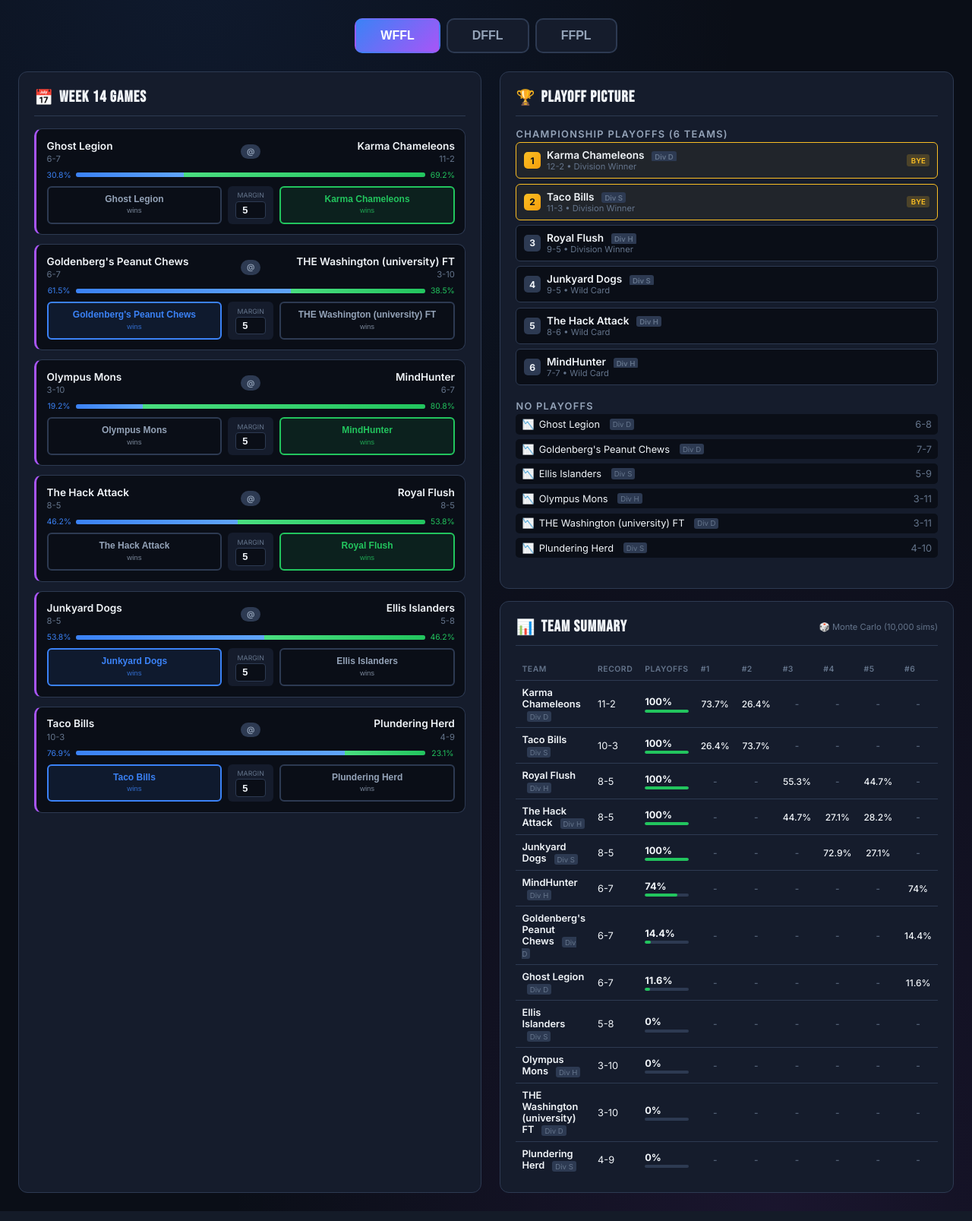
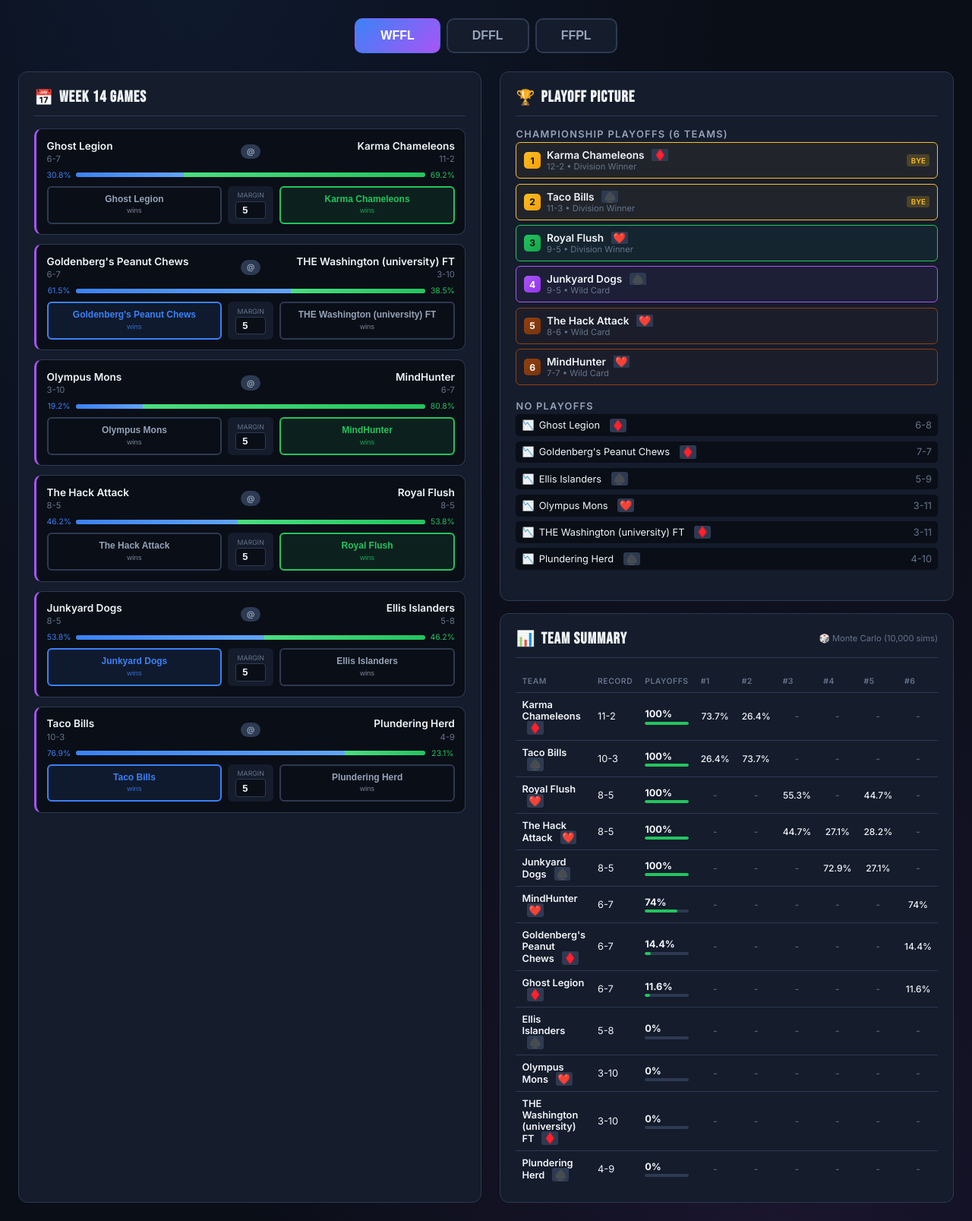
Before and after one commit to flynnswalker/ff-scheduling, a Flask app: page / in a window 1280 px wide. Shown: the part 96-1703 px from the top of the page at 76% size. Run offline with Flask 3, Linux system fonts and the light colour scheme.

Commit message:
Add division emojis and seed-based playoff bracket highlighting
Division emojis:
- WFFL: D=♦️, S=♠️, H=❤️
- DFFL: D=♦️, N=🌙, M=🔮
- FFPL: O=🦉, W=🧙, D=♦️

Playoff bracket highlighting:
- Seeds 1-2: Gold (bye)
- Seed 3: Green
- Seed 4: Purple
- Seeds 5-6: Brown
- Removed red highlighting from relegation teams

```diff
--- a/templates/index.html
+++ b/templates/index.html
@@ -388,6 +388,21 @@
             background: rgba(251, 191, 36, 0.05);
         }
 
+        .playoff-team.seed-3 {
+            border-color: var(--accent-green);
+            background: rgba(34, 197, 94, 0.05);
+        }
+
+        .playoff-team.seed-4 {
+            border-color: var(--accent-purple);
+            background: rgba(168, 85, 247, 0.05);
+        }
+
+        .playoff-team.seed-5, .playoff-team.seed-6 {
+            border-color: #92400e;
+            background: rgba(146, 64, 14, 0.05);
+        }
+
         .seed-badge {
             width: 22px;
             height: 22px;
@@ -403,6 +418,21 @@
         .seed-badge.gold {
             background: linear-gradient(135deg, var(--accent-gold), #f59e0b);
             color: var(--bg-dark);
+        }
+
+        .seed-badge.green {
+            background: linear-gradient(135deg, var(--accent-green), #16a34a);
+            color: var(--bg-dark);
+        }
+
+        .seed-badge.purple {
+            background: linear-gradient(135deg, var(--accent-purple), #9333ea);
+            color: white;
+        }
+
+        .seed-badge.brown {
+            background: linear-gradient(135deg, #92400e, #78350f);
+            color: white;
         }
 
         .playoff-team-info {
@@ -443,7 +473,7 @@
         }
 
         .releg-team {
-            border-left: 3px solid var(--accent-red);
+            /* No special highlighting for relegation teams */
         }
 
         .releg-team.danger {
@@ -569,8 +599,8 @@
         }
 
         .division-badge {
-            font-size: 0.6rem;
-            padding: 0.1rem 0.25rem;
+            font-size: 0.85rem;
+            padding: 0.05rem 0.15rem;
             border-radius: 3px;
             background: var(--border-color);
             color: var(--text-muted);
@@ -746,6 +776,45 @@
         });
         {% endfor %}
 
+        // Division emoji mapping for each league
+        const divisionEmojis = {
+            'WFFL': {
+                'D': '♦️',  // Diamonds
+                'S': '♠️',  // Spades
+                'H': '❤️',  // Hearts
+            },
+            'DFFL': {
+                'D': '♦️',  // Diamonds
+                'N': '🌙',  // Night/North
+                'M': '🔮',  // Mages/Magic
+            },
+            'FFPL': {
+                'O': '🦉',  // Owls
+                'W': '🧙',  // Wizards
+                'D': '♦️',  // Diamonds
+            }
+        };
+
+        function getDivisionEmoji(leagueName, division) {
+            return divisionEmojis[leagueName]?.[division] || division;
+        }
+
+        function getSeedClass(seed) {
+            if (seed <= 2) return 'has-bye';
+            if (seed === 3) return 'seed-3';
+            if (seed === 4) return 'seed-4';
+            if (seed === 5) return 'seed-5';
+            if (seed === 6) return 'seed-6';
+            return '';
+        }
+
+        function getSeedBadgeClass(seed) {
+            if (seed <= 2) return 'gold';
+            if (seed === 3) return 'green';
+            if (seed === 4) return 'purple';
+            return 'brown';
+        }
+
         function switchLeague(leagueName) {
             // Update tabs
             document.querySelectorAll('.league-tab').forEach(tab => {
@@ -797,12 +866,12 @@
 
                 // Render playoff teams
                 const playoffHtml = data.playoff_teams.map(team => `
-                    <div class="playoff-team ${team.has_bye ? 'has-bye' : ''}">
-                        <div class="seed-badge ${team.seed <= 2 ? 'gold' : ''}">${team.seed}</div>
+                    <div class="playoff-team ${getSeedClass(team.seed)}">
+                        <div class="seed-badge ${getSeedBadgeClass(team.seed)}">${team.seed}</div>
                         <div class="playoff-team-info">
                             <div class="playoff-team-name">
                                 ${team.team}
-                                <span class="division-badge">Div ${team.division}</span>
+                                <span class="division-badge">${getDivisionEmoji(leagueName, team.division)}</span>
                             </div>
                             <div class="playoff-team-detail">
                                 ${team.record} • ${team.is_division_winner ? 'Division Winner' : 'Wild Card'}
@@ -819,7 +888,7 @@
                     <div class="safe-team">
                         <span>${hasReleg ? '😌' : '📉'}</span>
                         <span>${team.team}</span>
-                        <span class="division-badge">Div ${team.division}</span>
+                        <span class="division-badge">${getDivisionEmoji(leagueName, team.division)}</span>
                         <span style="color: var(--text-muted); margin-left: auto;">${team.record}</span>
                     </div>
                 `).join('');
@@ -829,10 +898,10 @@
                 const relegEl = document.getElementById(`relegation-teams-${leagueName}`);
                 if (relegEl && data.has_relegation) {
                     const relegHtml = data.relegation_teams.map(team => `
-                        <div class="releg-team ${team.seed === 1 ? 'danger' : ''}">
+                        <div class="releg-team">
                             <span>#${team.seed}</span>
                             <span>${team.team}</span>
-                            <span class="division-badge">Div ${team.division}</span>
+                            <span class="division-badge">${getDivisionEmoji(leagueName, team.division)}</span>
                             <span style="color: var(--text-muted); margin-left: auto;">${team.record}</span>
                         </div>
                     `).join('');
@@ -927,7 +996,7 @@
                         <tr>
                             <td>
                                 <span class="summary-team-name">${team.team}</span>
-                                <span class="division-badge">Div ${team.division}</span>
+                                <span class="division-badge">${getDivisionEmoji(leagueName, team.division)}</span>
                             </td>
                             <td>${team.current_record}</td>
                             <td>
@@ -949,7 +1018,7 @@
                         <tr>
                             <td>
                                 <span class="summary-team-name">${team.team}</span>
-                                <span class="division-badge">Div ${team.division}</span>
+                                <span class="division-badge">${getDivisionEmoji(leagueName, team.division)}</span>
                             </td>
                             <td>${team.current_record}</td>
                             <td>
```
